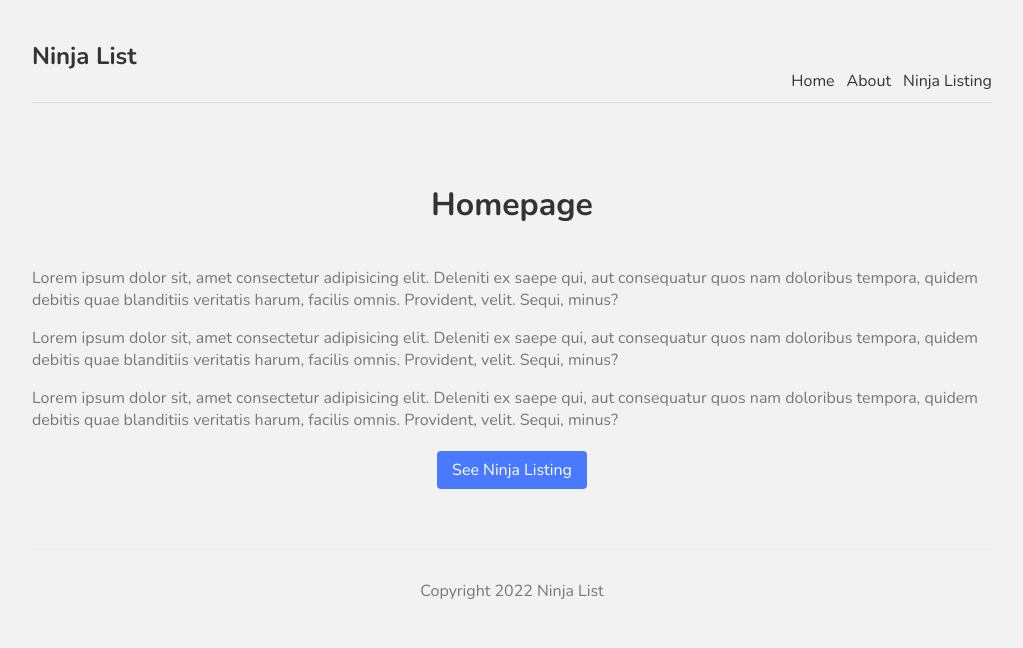
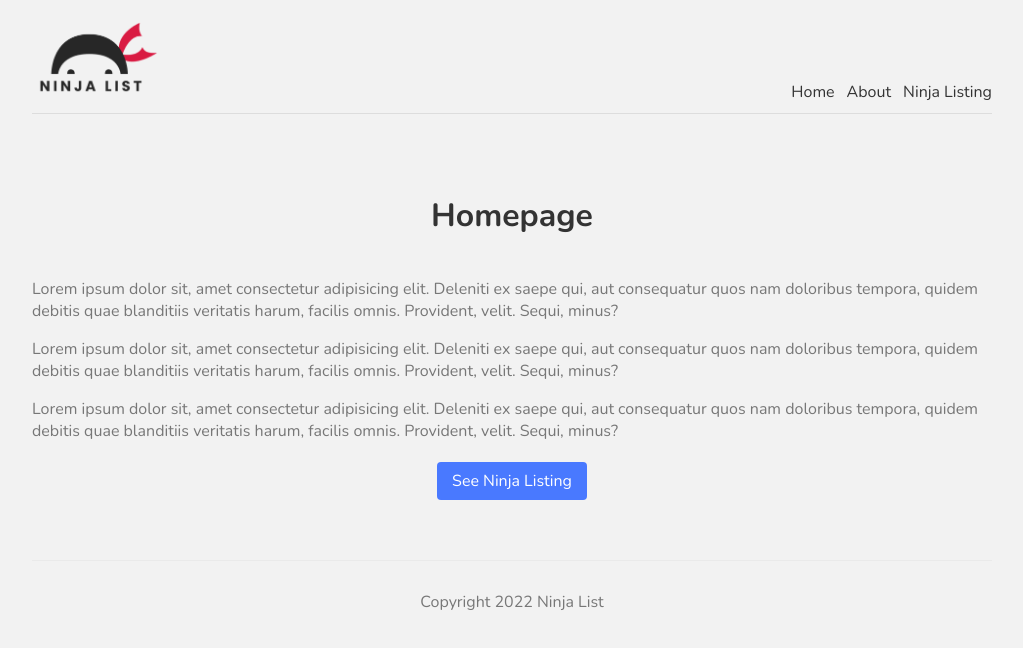
Before and after one commit to capmahin/Nextjs-Tutorials, a Next.js app: page / in a window 1280 px wide. Shown: the top 648 px of the page, without its empty margins (128-1151 px from the left). Built offline with nearby package versions, Linux system fonts and the light colour scheme.

Commit message:
Add image

```diff
--- a/comps/Navbar.js
+++ b/comps/Navbar.js
@@ -1,11 +1,12 @@
 import Link from 'next/link'
+import Image from 'next/image'
 
 
 const Navbar = () => {
     return (
         <nav>
             <div className="logo">
-                <h1>Ninja List</h1>
+                <Image src="/logo.png" width={128} height={77}  />
             </div>
            <Link href="/">Home</Link>
            <Link href="/about">About</Link>
```
Also changed, not shown: public/logo.png (added).
